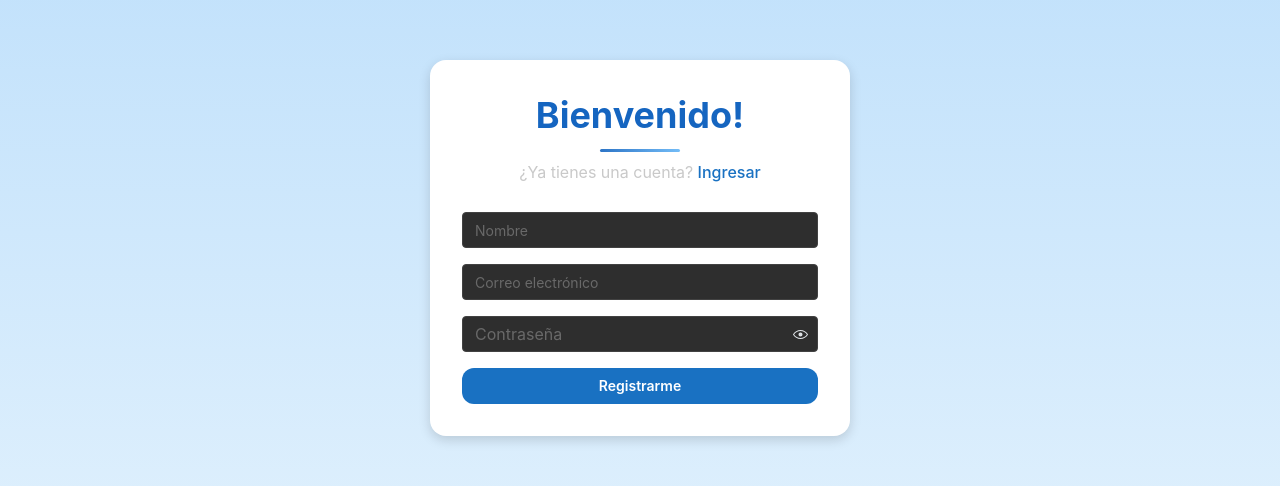
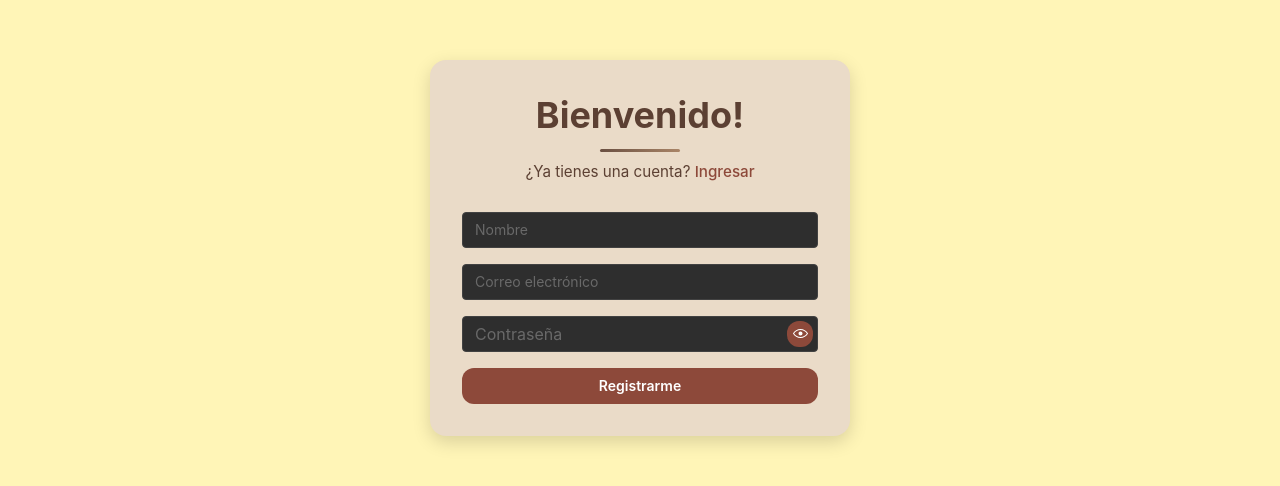
Before and after one commit to Gardella21/TP-Final-Cuch, a React (Vite) app in the folder React/: page /register in a window 1280 px wide. Shown: the part 168-654 px from the top of the page. Built offline with nearby package versions, Linux system fonts and the light colour scheme.

Commit message:
actualizacion del css

```diff
--- a/React/src/pages/LoginPage/LoginPage.css
+++ b/React/src/pages/LoginPage/LoginPage.css
@@ -1,7 +1,6 @@
-
 .loginPage {
   min-height: 100vh;
-  background: linear-gradient(to bottom, #bbdefb, #e3f2fd);
+  background: #FFF5B7;
   display: flex;
   justify-content: center;
   align-items: center;
@@ -12,14 +11,21 @@
 .loginPage .container {
   max-width: 420px;
   width: 100%;
-  background: #fff;
+  background: #EADBC8;
   padding: 32px;
   border-radius: 16px;
-  box-shadow: 0px 4px 12px rgba(0, 0, 0, 0.15);
+  box-shadow: 0px 6px 18px rgba(0, 0, 0, 0.15);
 
   display: flex;
   flex-direction: column;
   gap: 20px;
+
+  transition: transform 0.3s ease, box-shadow 0.3s ease;
+}
+
+.loginPage .container:hover {
+  transform: translateY(-5px) scale(1.02);
+  box-shadow: 0px 12px 28px rgba(0, 0, 0, 0.25);
 }
 
 
@@ -32,7 +38,7 @@
 .loginPage header .mantine-Title-root {
   font-size: clamp(26px, 4vw, 36px);
   font-weight: 700;
-  color: #1565c0;
+  color: #5C4033;
   margin-bottom: 8px;
   position: relative;
 }
@@ -45,18 +51,28 @@
   height: 3px;
   margin: 10px auto 0;
   border-radius: 999px;
-  background: linear-gradient(90deg, #1565c0, #64b5f6);
+  background: linear-gradient(90deg, #5C4033, #A27B5C);
   opacity: 0.9;
 }
 
+
+.loginPage header p,
+.loginPage header .mantine-Text-root {
+  color: #000;
+  font-size: 0.95rem;
+}
+
+
 .loginPage header a {
-  color: #1971c2;
+  color: #000;
   font-weight: 500;
   text-decoration: none;
+  transition: color 0.3s ease;
 }
 
 .loginPage header a:hover {
   text-decoration: underline;
+  color: #5C4033;
 }
 
 
@@ -68,7 +84,7 @@
 
 
 .loginPage .errorMessage {
-  color: #d32f2f;
+  color: #C0392B;
   font-size: 0.9rem;
   text-align: center;
   margin-top: -8px;
@@ -79,5 +95,13 @@
   text-transform: none !important;
   font-weight: 600 !important;
   border-radius: 12px !important;
+  background: #8D493A !important;
+  color: #fff !important;
+  transition: background 0.3s ease, transform 0.2s ease, box-shadow 0.2s ease;
+}
 
+.loginPage button:hover {
+  background: #5C4033 !important;
+  transform: translateY(-3px);
+  box-shadow: 0px 6px 18px rgba(0, 0, 0, 0.3);
 }
--- a/React/src/pages/RegisterPage/RegisterPage.css
+++ b/React/src/pages/RegisterPage/RegisterPage.css
@@ -1,7 +1,6 @@
-
 .registerPage {
   min-height: 100vh;
-  background: linear-gradient(to bottom, #bbdefb, #e3f2fd);
+  background: #FFF5B7;
   display: flex;
   align-items: center;
   justify-content: center;
@@ -13,14 +12,21 @@
 .registerPage .container {
   max-width: 420px;
   width: 100%;
-  background: #fff;
+  background: #EADBC8;
   padding: 32px;
   border-radius: 16px;
-  box-shadow: 0px 4px 12px rgba(0,0,0,0.15);
+  box-shadow: 0px 6px 18px rgba(0, 0, 0, 0.15);
 
   display: flex;
   flex-direction: column;
   gap: 20px;
+
+  transition: transform 0.3s ease, box-shadow 0.3s ease;
+}
+
+.registerPage .container:hover {
+  transform: translateY(-5px) scale(1.02);
+  box-shadow: 0px 12px 28px rgba(0, 0, 0, 0.25);
 }
 
 
@@ -29,12 +35,11 @@
   margin-bottom: 8px;
 }
 
-
 .registerPage header h1,
 .registerPage header .mantine-Title-root {
   font-size: clamp(26px, 4vw, 36px);
   font-weight: 700;
-  color: #1565c0;
+  color: #5C4033;
   margin-bottom: 8px;
   position: relative;
 }
@@ -47,18 +52,27 @@
   height: 3px;
   margin: 10px auto 0;
   border-radius: 999px;
-  background: linear-gradient(90deg, #1565c0, #64b5f6);
+  background: linear-gradient(90deg, #5C4033, #A27B5C);
   opacity: 0.9;
 }
 
 
+.registerPage header p,
+.registerPage header .mantine-Text-root {
+  color: #5C4033;
+  font-size: 0.95rem;
+}
+
+
 .registerPage header a {
-  color: #1971c2;
+  color: #8D493A;
   font-weight: 500;
   text-decoration: none;
+  transition: color 0.3s ease;
 }
 .registerPage header a:hover {
   text-decoration: underline;
+  color: #5C4033;
 }
 
 
@@ -71,7 +85,7 @@
 
 
 .registerPage .errorMessage {
-  color: #d32f2f;
+  color: #C0392B;
   font-size: 0.9rem;
   text-align: center;
   margin-top: -6px;
@@ -82,5 +96,13 @@
   text-transform: none !important;
   font-weight: 600 !important;
   border-radius: 12px !important;
+  background: #8D493A !important;
+  color: #fff !important;
+  transition: background 0.3s ease, transform 0.2s ease, box-shadow 0.2s ease;
+}
 
+.registerPage button:hover {
+  background: #5C4033 !important;
+  transform: translateY(-3px);
+  box-shadow: 0px 6px 18px rgba(0, 0, 0, 0.3);
 }
```
